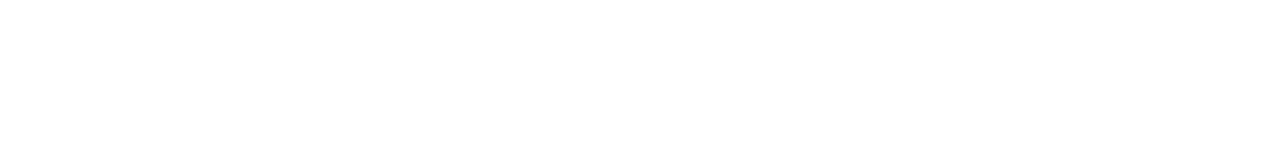
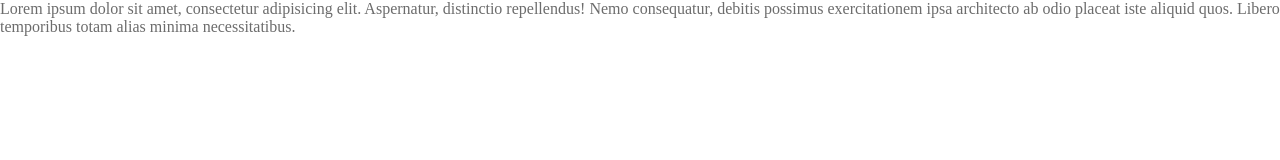
Before and after one commit to Batavoo/Travelgram, a plain HTML site: page index.html in a window 1280 px wide. Drawn offline with Linux system fonts and the light colour scheme.

Commit message:
initial style guide

```diff
--- a/index.html
+++ b/index.html
@@ -6,5 +6,12 @@
     <title>Travelgram | Perfil de viagens</title>
     <link rel="stylesheet" href="styles/index.css" />
   </head>
-  <body></body>
+  <body>
+    <p>
+      Lorem ipsum dolor sit amet, consectetur adipisicing elit. Aspernatur,
+      distinctio repellendus! Nemo consequatur, debitis possimus exercitationem
+      ipsa architecto ab odio placeat iste aliquid quos. Libero temporibus totam
+      alias minima necessitatibus.
+    </p>
+  </body>
 </html>
--- a/styles/global.css
+++ b/styles/global.css
@@ -3,3 +3,18 @@
   padding: 0;
   box-sizing: border-box;
 }
+
+:root {
+  --brand-color: #ef5f4c;
+  --background-color: #ffffff;
+  --surface-color: #f5f5f5;
+  --skeleton-color: #d9d9d9;
+  --shape-transparency: #ffffff8f;
+  --text-color-primary: #313131;
+  --text-color-secondary: #6c6c6c;
+}
+
+body {
+  color: var(--text-color-secondary);
+  background-color: var(--background-color);
+}
```
Also changed, not shown: assets/AirplaneTilt.svg (added), assets/Image 01.png (added), assets/Image 02.png (added), assets/Image 03.png (added), assets/Image 04.png (added), assets/Image 05.png (added), assets/Image 06.png (added), assets/Image 07.png (added), assets/Image 08.png (added), assets/Image 09.png (added), assets/Image 10.png (added), assets/Image 11.png (added), assets/Image.svg (added), assets/Logo.svg (added), 2 more files, 1 other file.
